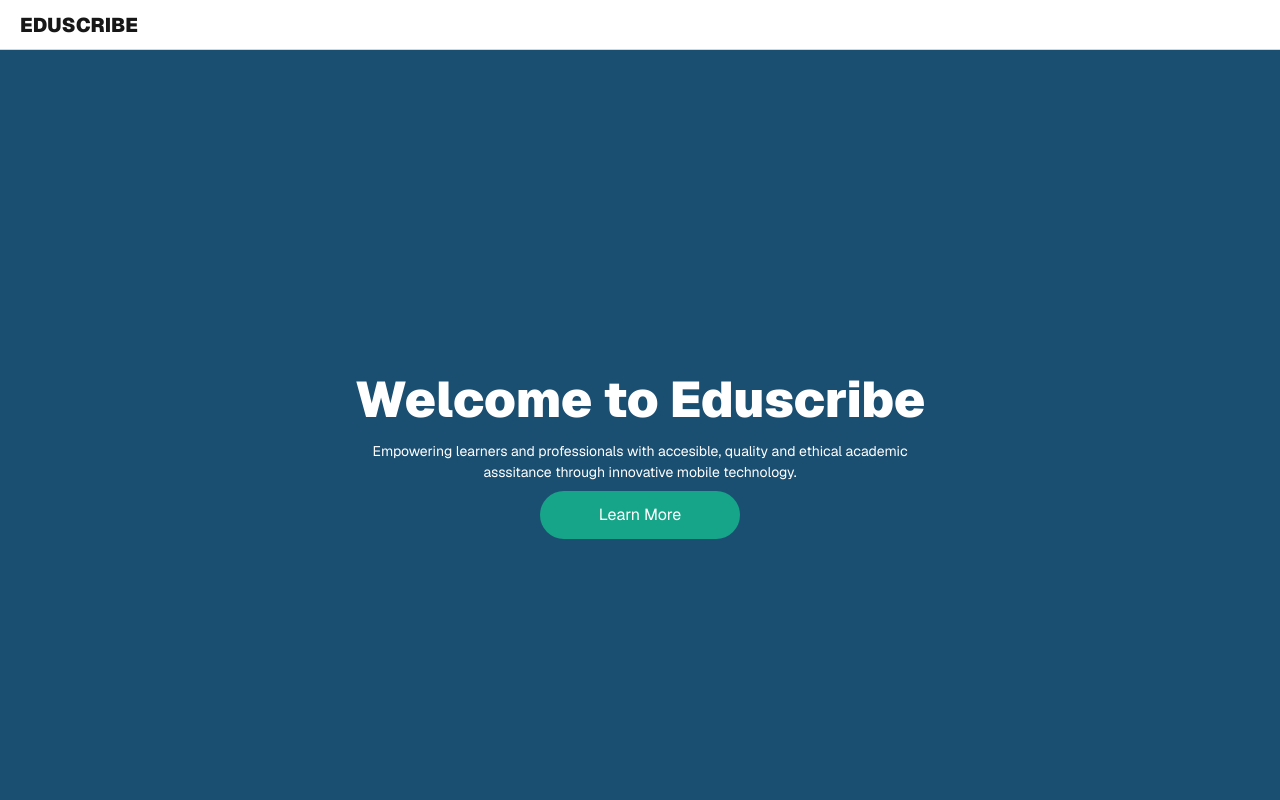
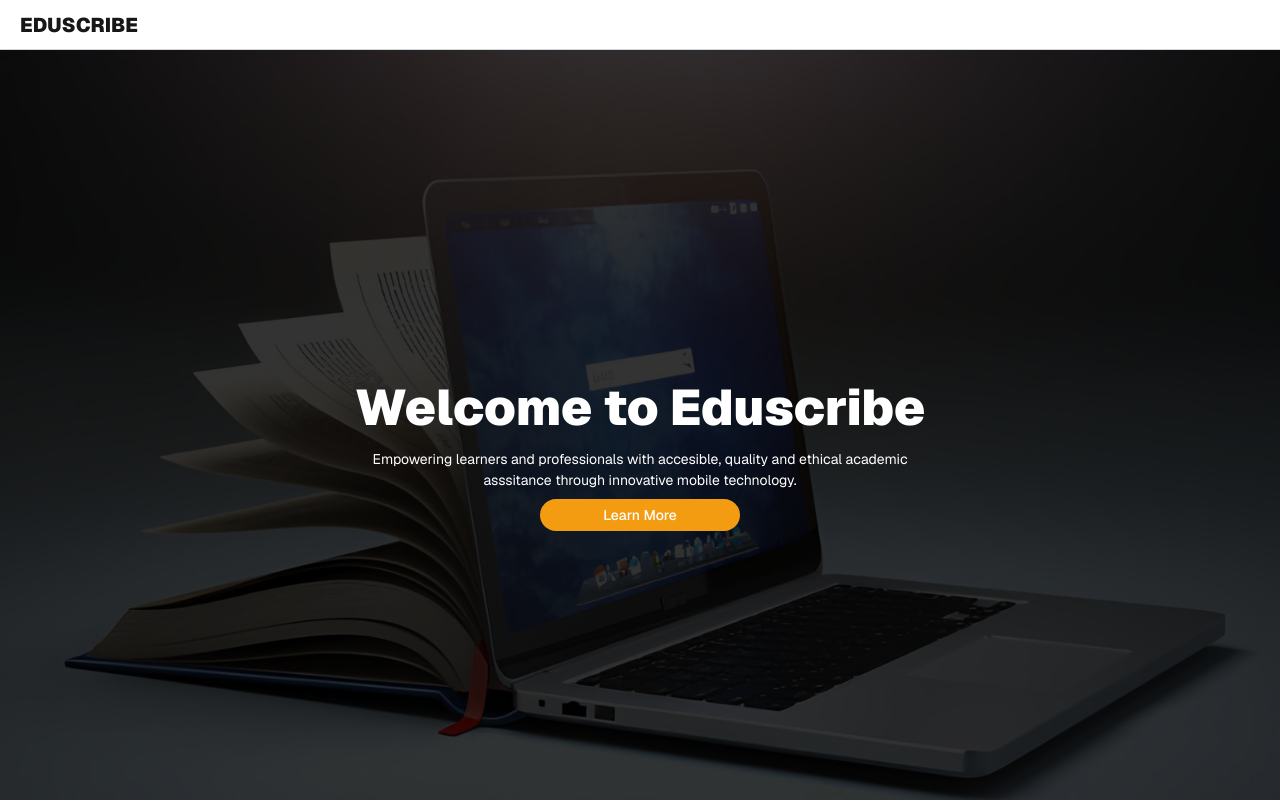
Before and after one commit to StephenTetteh-Nirvana/Eduscribe, a Next.js app: page / in a window 1280 px wide. Shown: the top 800 px of the page. Built offline with nearby package versions, Linux system fonts and the light colour scheme.

Commit message:
added a banner image for the hero section

```diff
--- a/components/home/HeroSection.tsx
+++ b/components/home/HeroSection.tsx
@@ -1,18 +1,34 @@
+import Image from "next/image"
+import { Button } from "../ui/button"
+
 const HeroSection = () => {
     return (
-        <div className="bg-[var(--primaryTheme)] w-full flex items-center justify-center h-screen">
+        <div className="relative bg-[var(--primaryTheme)] w-full h-[70vh] md:h-[80vh] lg:h-screen">
 
-            <div className="flex flex-col">
-              <h1 className="text-[30px] md:text-[40px] lg:text-[50px] text-white font-[900] text-[var(--primaryTheme)] text-center ">Welcome to Eduscribe</h1>
+          {/* Background Image */}
+          <Image
+            src="/images/BannnerImage.jpg"
+            width={500}
+            height={500}
+            alt="Hero Image"
+            quality={100}
+            className="relative w-full h-full object-cover object-center"
+          />
 
-              <p
-                className="text-[14px] text-white text-center md:w-[600px] mx-auto mt-1"
-              >
-                Empowering learners and professionals with accesible, quality and ethical academic asssitance through innovative mobile technology.
-              </p>
+          <div className="absolute inset-0 flex flex-col items-center justify-center bg-black/80">
+            <h1 className="text-[30px] md:text-[40px] lg:text-[50px]
+              text-white font-[900] text-[var(--primaryTheme)] text-center"
+            >
+              Welcome to Eduscribe
+            </h1>
+            <p
+              className="text-[14px] text-white text-center md:w-[600px] mx-auto mt-1"
+            >
+              Empowering learners and professionals with accesible, quality and ethical academic asssitance through innovative mobile technology.
+            </p>
+            <Button className="border-none bg-[var(--secondaryTheme)] text-white rounded-full p-3 mt-2 w-[200px] mx-auto cursor-pointer">Learn More</Button>
+          </div>
 
-              <button className="bg-[var(--accentTheme)] text-white rounded-full p-3 mt-2 w-[200px] mx-auto cursor-pointer">Learn More</button>
-            </div>
         </div>
     )
 }
```
Also changed, not shown: public/images/BannnerImage.jpg (added).
